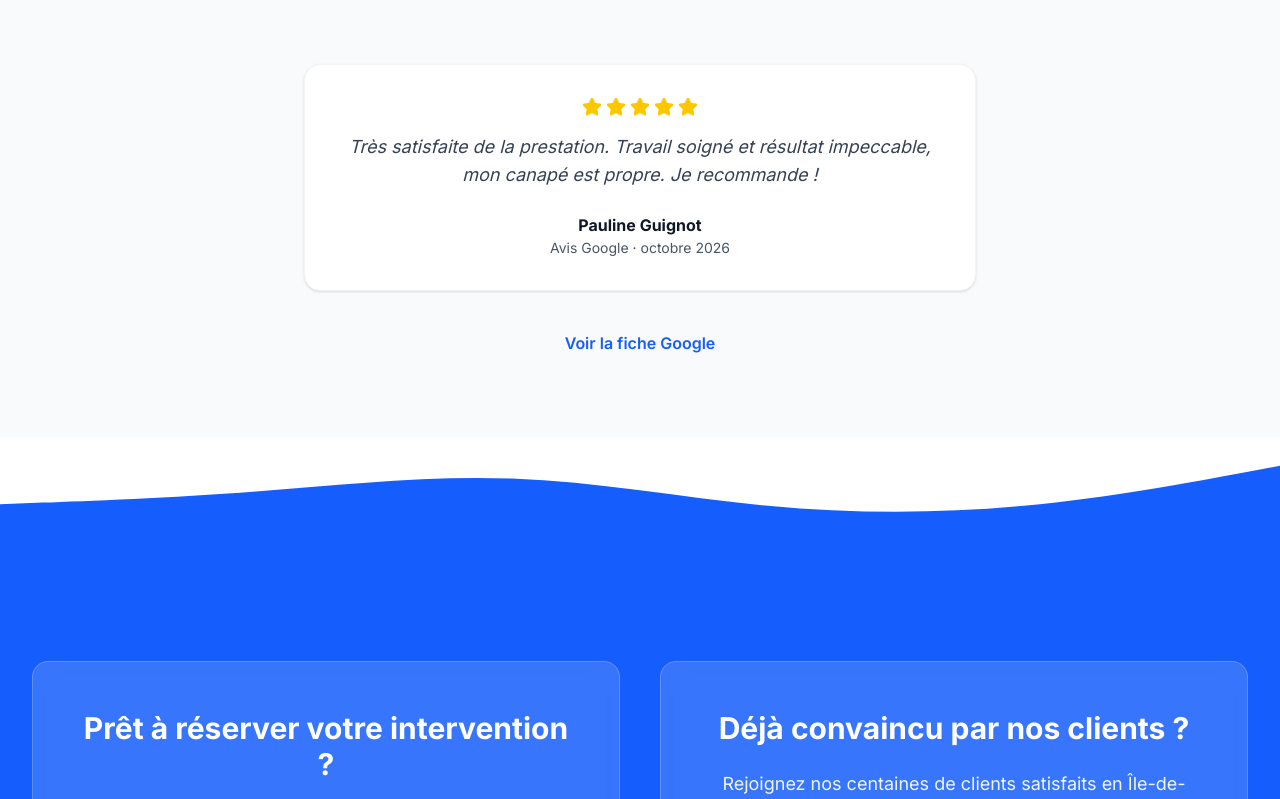
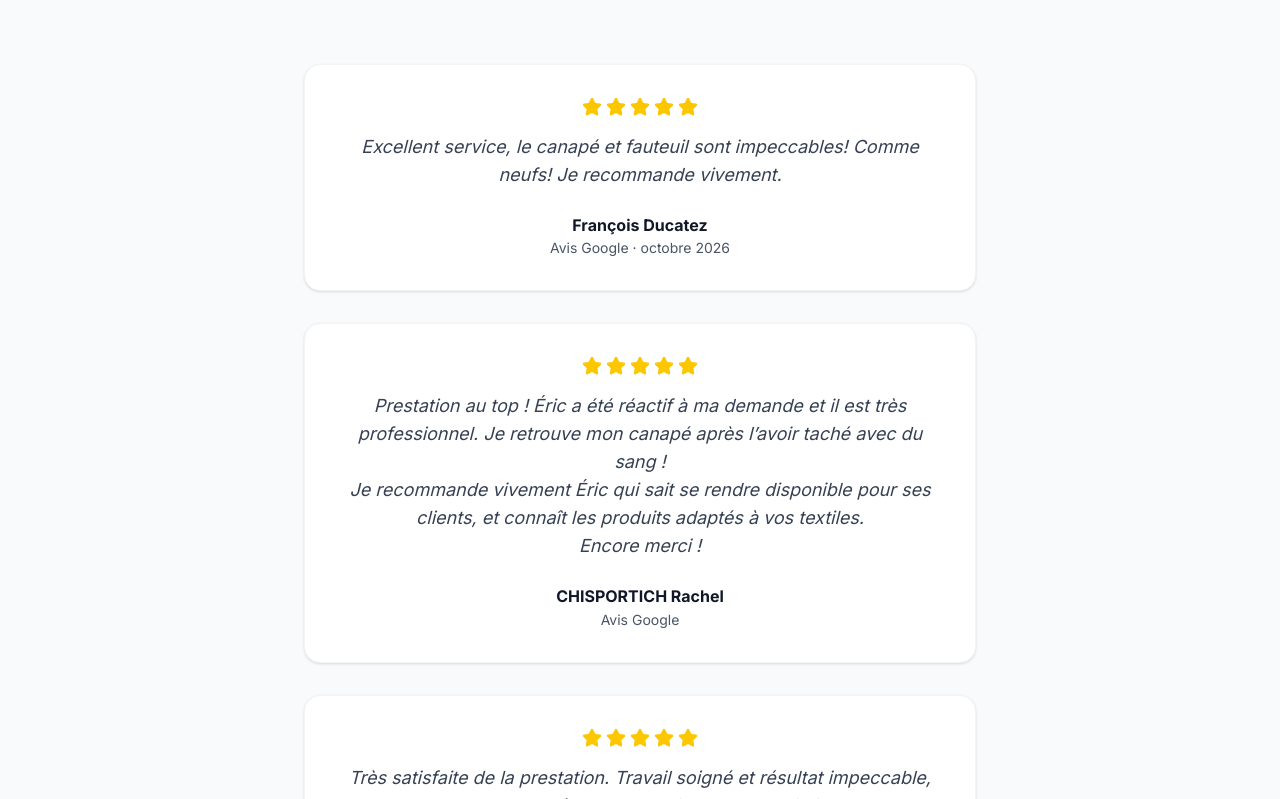
Before and after one commit to blernix/universcleanrefonte, a Next.js app: page /services/nettoyage-canape in a window 1280 px wide. Shown: the part 6481-7280 px from the top of the page. Built offline with nearby package versions, Linux system fonts and the light colour scheme.

Commit message:
Avis Google (2 ajoutes: Ducatez, Chisportich) + hero decommente pour essai

```diff
--- a/app/components/GoogleReviews.jsx
+++ b/app/components/GoogleReviews.jsx
@@ -45,12 +45,12 @@ export default function GoogleReviews() {
                     <Star key={i} aria-hidden="true" className="w-5 h-5 fill-yellow-400 text-yellow-400" />
                   ))}
                 </div>
-                <blockquote className="text-gray-700 text-lg italic text-center mb-6">
+                <blockquote className="text-gray-700 text-lg italic text-center mb-6 whitespace-pre-line">
                   {avis.texte}
                 </blockquote>
                 <div className="text-center">
                   <p className="font-bold text-gray-900">{avis.auteur}</p>
-                  <p className="text-sm text-gray-600">{`Avis Google · ${formatVisite(avis.visite)}`}</p>
+                  <p className="text-sm text-gray-600">{avis.visite ? `Avis Google · ${formatVisite(avis.visite)}` : 'Avis Google'}</p>
                 </div>
               </li>
             ))}
--- a/app/data/avis-google.js
+++ b/app/data/avis-google.js
@@ -1,8 +1,10 @@
 // Avis Google — fiche « Univers Clean - Entreprise de nettoyage » (cid 95189979976139715)
 //
-// Source : /opt/data/plateaux/universclean/modifs-client/avis-google.json (relevé du 2026-11-09).
-// Seules les entrées marquées `affiche: true` ET `complet: true` sont reprises ici, texte
-// verbatim, sans le champ `contexte`. Les avis tronqués par Google restent hors du module.
+// Source : /opt/data/plateaux/universclean/modifs-client/avis-google.json (relevé du 2026-11-09,
+// complété le 2026-11-09 par deux avis transmis par Killian depuis la fiche).
+// Texte VERBATIM (fautes, ponctuation et emoji de l'auteur conservés), auteur au prénom public.
+// `visite` = mois de la prestation quand Google l'affiche ; `null` si Google ne le donne pas.
+// Les avis tronqués par Google restent hors de ce module.
 
 export const source = {
   fiche: 'Univers Clean - Entreprise de nettoyage',
@@ -14,6 +16,21 @@ export const source = {
 };
 
 export const avisPublies = [
+  {
+    auteur: 'François Ducatez',
+    note: 5,
+    visite: '2026-10',
+    texte: 'Excellent service, le canapé et fauteuil sont impeccables! Comme neufs! Je recommande vivement.',
+  },
+  {
+    auteur: 'CHISPORTICH Rachel',
+    note: 5,
+    visite: null,
+    texte:
+      'Prestation au top ! Éric a été réactif à ma demande et il est très professionnel. Je retrouve mon canapé après l’avoir taché avec du sang !\n' +
+      'Je recommande vivement Éric qui sait se rendre disponible pour ses clients, et connaît les produits adaptés à vos textiles.\n' +
+      'Encore merci !',
+  },
   {
     auteur: 'Pauline Guignot',
     note: 5,
```
Also changed, not shown: app/components/home/Hero.jsx (+4 -4 lines).
